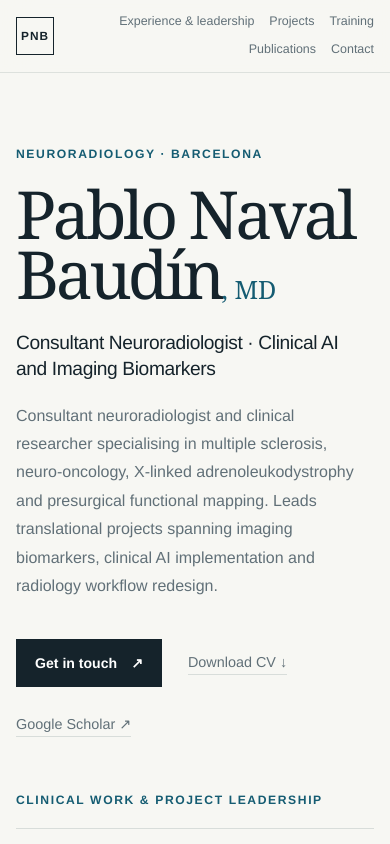
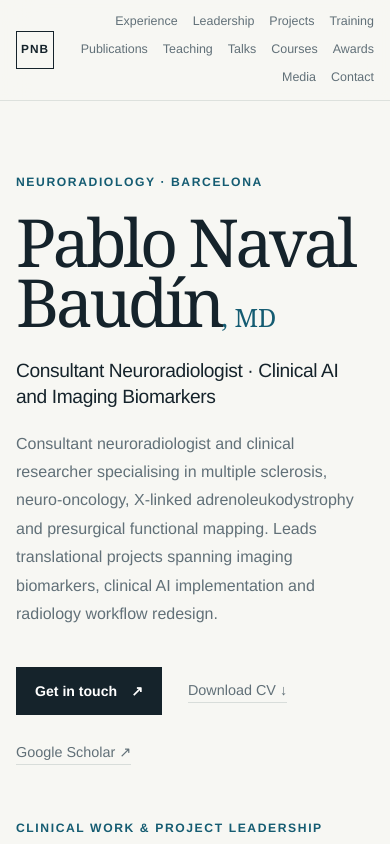
Before and after one commit to navalpablo/about, a Next.js app: page / in a window 390 px wide. Shown: the top 844 px of the page. Built offline with nearby package versions, Linux system fonts and the light colour scheme.

Commit message:
Expose all CV sections in navigation and link IABiomed certificate

```diff
--- a/app/globals.css
+++ b/app/globals.css
@@ -50,6 +50,7 @@ summary:focus-visible {
   display: flex;
   align-items: center;
   justify-content: space-between;
+  gap: 20px;
   min-height: 72px;
   padding-inline: max(24px, calc((100vw - 1180px) / 2));
   border-bottom: 1px solid rgba(216, 221, 218, 0.82);
@@ -59,6 +60,7 @@ summary:focus-visible {
 
 .wordmark {
   display: grid;
+  flex-shrink: 0;
   width: 38px;
   height: 38px;
   place-items: center;
@@ -70,7 +72,9 @@ summary:focus-visible {
 
 .site-header nav {
   display: flex;
-  gap: clamp(18px, 3vw, 40px);
+  flex-wrap: wrap;
+  justify-content: flex-end;
+  gap: 8px clamp(12px, 1.6vw, 24px);
   color: var(--muted);
   font-size: 0.88rem;
   white-space: nowrap;
@@ -909,7 +913,9 @@ a.publication-citation:hover {
 }
 
 /* Career evidence stays visible; longer academic lists expand on demand. */
-#leadership { scroll-margin-top: 100px; }
+:is(#leadership, #teaching, #talks, #courses, #recognition, #contact) {
+  scroll-margin-top: 100px;
+}
 .leadership-grid, .appointments-grid {
   display: grid;
   grid-template-columns: repeat(2, minmax(0, 1fr));
--- a/app/page.tsx
+++ b/app/page.tsx
@@ -162,10 +162,16 @@ export default function Home() {
           PNB
         </a>
         <nav aria-label="Primary navigation">
-          <a href="#work">Experience &amp; leadership</a>
+          <a href="#work">Experience</a>
+          <a href="#leadership">Leadership</a>
           <a href="#research">Projects</a>
           <a href="#background">Training</a>
           <a href="#publications">Publications</a>
+          <a href="#teaching">Teaching</a>
+          <a href="#talks">Talks</a>
+          <a href="#courses">Courses</a>
+          <a href="#recognition">Awards</a>
+          <a href="#media">Media</a>
           <a href="#contact">Contact</a>
         </nav>
       </header>
@@ -445,7 +451,7 @@ export default function Home() {
           </div>
 
           <div className="profile-grid">
-            <div>
+            <div id="teaching">
               <div className="subsection-heading">
                 <p className="aside-label">Teaching and speaking</p>
                 <p>Mentoring, courses and invited lectures</p>
@@ -505,7 +511,7 @@ export default function Home() {
               </div>
             </div>
 
-            <div>
+            <div id="recognition">
               <div className="subsection-heading">
                 <p className="aside-label">Recognition</p>
                 <p>Selected recent awards and distinctions</p>
--- a/data/cv.public.json
+++ b/data/cv.public.json
@@ -363,7 +363,14 @@
       "location": "Barcelona, Spain",
       "date": "2026-10-30",
       "notes": "Delivered at Casa de Convalescència, Hospital de la Santa Creu i Sant Pau.",
-      "url": "https://2026.iabiomed.org/"
+      "url": "https://2026.iabiomed.org/",
+      "evidence": [
+        {
+          "label": "Speaker certificate (PDF)",
+          "url": "/evidence/talk-iabiomed-2026.pdf",
+          "kind": "certificate"
+        }
+      ]
     },
     {
       "id": "talk_senr_ai_tips_tricks_2026",
```
Also changed, not shown: public/data/cv.public.json (+8 -1 lines), 1 other file (tests, documents, lock files or other folders).
